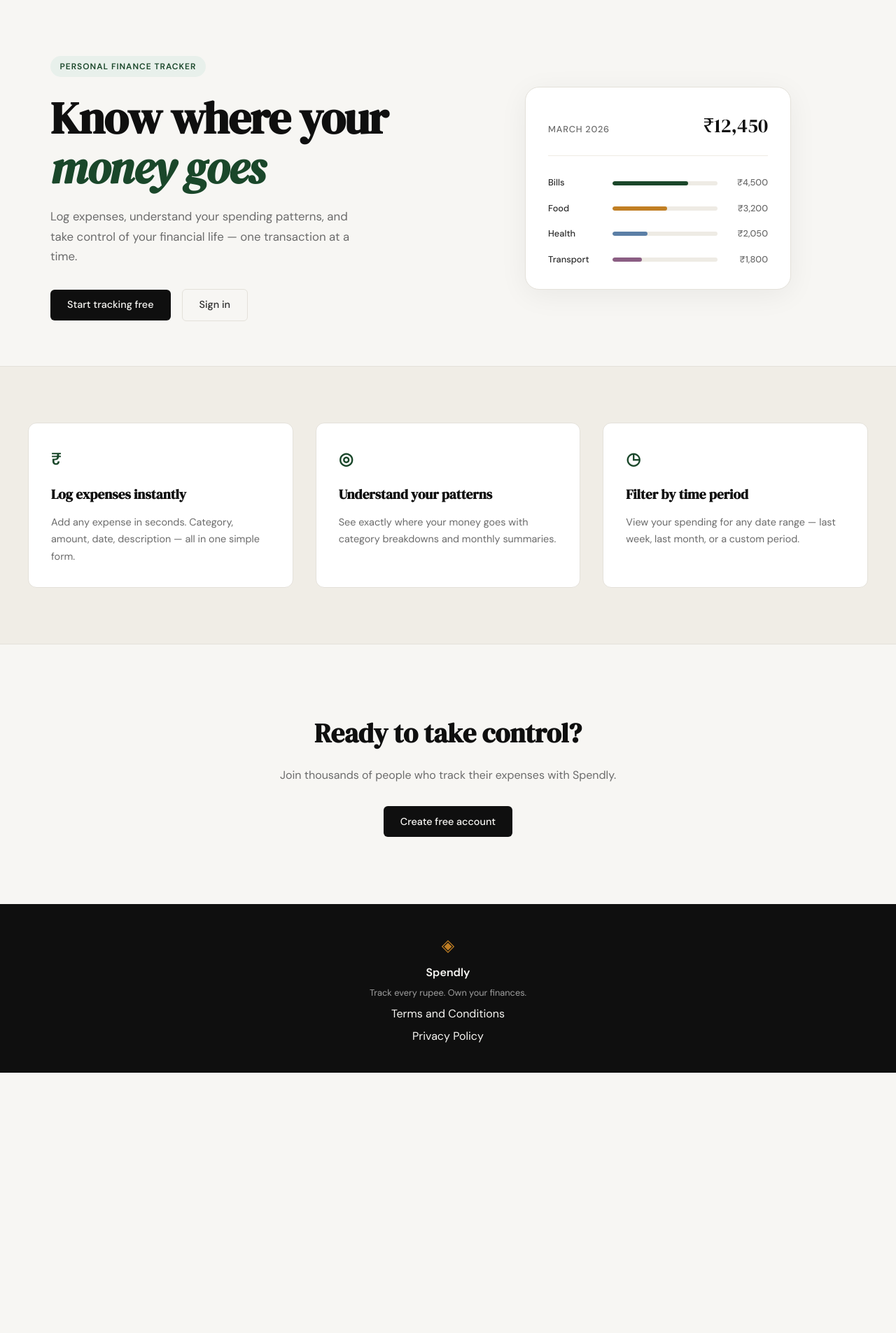
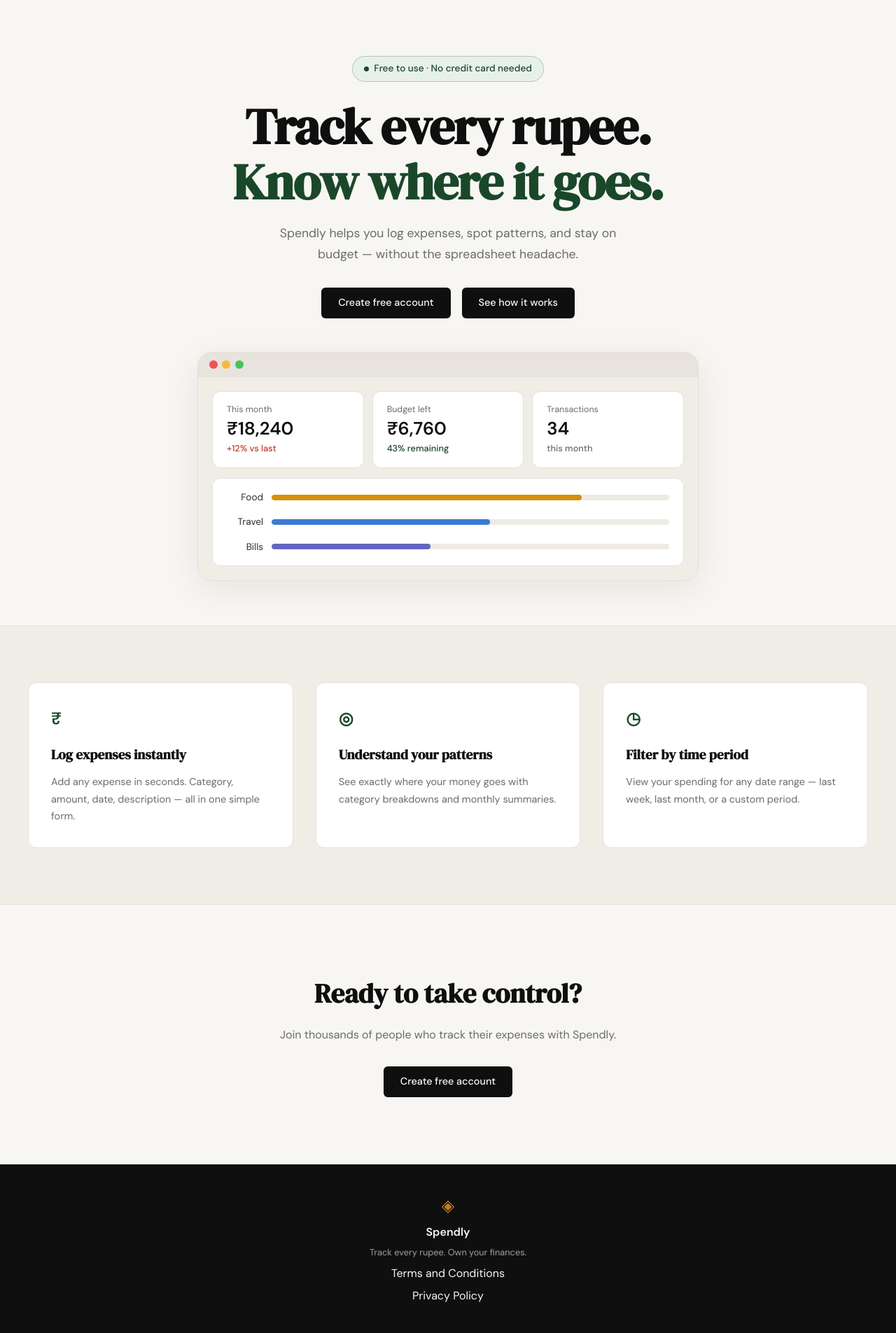
Before and after one commit to amit-kumbhar-tech/expense-tracker, a Flask app: page / in a window 1280 px wide. Shown: the part 61-1966 px from the top of the page at 70% size. Before the commit the page ends 1594 px from the top, so only its background shows below. Run offline with Flask 3, Linux system fonts and the light colour scheme.

Commit message:
enhancement

```diff
--- a/static/css/style.css
+++ b/static/css/style.css
@@ -125,46 +125,64 @@ a { color: inherit; text-decoration: none; }
 
 .hero {
     padding: 5rem 2rem 4rem;
-    display: grid;
-    grid-template-columns: 1fr 1fr;
-    gap: 4rem;
+    display: flex;
+    flex-direction: column;
     align-items: center;
-    max-width: var(--max-width);
+    text-align: center;
+    max-width: 780px;
     margin: 0 auto;
+    gap: 3rem;
+}
+
+.hero-inner {
+    display: flex;
+    flex-direction: column;
+    align-items: center;
+    max-width: 640px;
+    width: 100%;
 }
 
 .hero-badge {
-    display: inline-block;
+    display: inline-flex;
+    align-items: center;
+    gap: 0.45rem;
     background: var(--accent-light);
     color: var(--accent);
-    font-size: 0.75rem;
-    font-weight: 600;
-    letter-spacing: 0.08em;
-    text-transform: uppercase;
-    padding: 0.35rem 0.85rem;
+    font-size: 0.85rem;
+    font-weight: 500;
+    padding: 0.4rem 1rem;
     border-radius: 999px;
+    border: 1px solid rgba(26, 71, 42, 0.25);
     margin-bottom: 1.5rem;
+}
+
+.hero-badge-dot {
+    width: 7px;
+    height: 7px;
+    border-radius: 50%;
+    background: var(--accent);
+    flex-shrink: 0;
 }
 
 .hero-title {
     font-family: var(--font-display);
-    font-size: clamp(2.5rem, 5vw, 4rem);
+    font-size: clamp(2.5rem, 6vw, 4.5rem);
     line-height: 1.1;
     letter-spacing: -0.02em;
     color: var(--ink);
     margin-bottom: 1.25rem;
 }
 
-.hero-title em {
-    font-style: italic;
+.hero-title-accent {
     color: var(--accent);
+    font-style: normal;
 }
 
 .hero-subtitle {
-    font-size: 1.05rem;
+    font-size: 1.1rem;
     color: var(--ink-muted);
     line-height: 1.7;
-    max-width: 460px;
+    max-width: 520px;
     margin-bottom: 2rem;
 }
 
@@ -172,88 +190,121 @@ a { color: inherit; text-decoration: none; }
     display: flex;
     gap: 1rem;
     align-items: center;
+    justify-content: center;
 }
 
 /* ------------------------------------------------------------------ */
-/* Mock card (hero visual)                                             */
+/* Hero dashboard mockup                                               */
 /* ------------------------------------------------------------------ */
 
-.hero-visual {
-    display: flex;
-    justify-content: center;
+.hero-dashboard {
+    width: 100%;
+    background: var(--paper-warm);
+    border-radius: var(--radius-lg);
+    border: 1px solid var(--border);
+    box-shadow: 0 12px 48px rgba(0,0,0,0.08);
+    overflow: hidden;
 }
 
-.mock-card {
+.dashboard-chrome {
+    background: #e8e4dd;
+    padding: 0.7rem 1rem;
+    display: flex;
+    gap: 0.4rem;
+    align-items: center;
+    border-bottom: 1px solid var(--border);
+}
+
+.dash-dot {
+    width: 12px;
+    height: 12px;
+    border-radius: 50%;
+    display: inline-block;
+    flex-shrink: 0;
+}
+
+.dash-dot-red    { background: #f25056; }
+.dash-dot-yellow { background: #f9b73a; }
+.dash-dot-green  { background: #44c35e; }
+
+.dashboard-body {
+    padding: 1.25rem;
+    display: flex;
+    flex-direction: column;
+    gap: 0.875rem;
+}
+
+.dash-stats {
+    display: grid;
+    grid-template-columns: repeat(3, 1fr);
+    gap: 0.75rem;
+}
+
+.dash-stat {
     background: var(--paper-card);
     border: 1px solid var(--border);
-    border-radius: var(--radius-lg);
-    padding: 2rem;
-    width: 100%;
-    max-width: 380px;
-    box-shadow: 0 8px 40px rgba(0,0,0,0.06);
+    border-radius: var(--radius-md);
+    padding: 1rem 1.25rem;
+    display: flex;
+    flex-direction: column;
+    gap: 0.15rem;
+    text-align: left;
 }
 
-.mock-card-header {
-    display: flex;
-    justify-content: space-between;
-    align-items: baseline;
-    margin-bottom: 1.75rem;
-    padding-bottom: 1.25rem;
-    border-bottom: 1px solid var(--border-soft);
+.dash-stat-label {
+    font-size: 0.78rem;
+    color: var(--ink-muted);
 }
 
-.mock-label {
+.dash-stat-value {
+    font-size: 1.6rem;
+    font-weight: 600;
+    color: var(--ink);
+    line-height: 1.2;
+}
+
+.dash-stat-sub {
     font-size: 0.8rem;
     font-weight: 500;
-    color: var(--ink-muted);
-    text-transform: uppercase;
-    letter-spacing: 0.06em;
 }
 
-.mock-total {
-    font-family: var(--font-display);
-    font-size: 1.75rem;
-    color: var(--ink);
+.dash-danger  { color: var(--danger); }
+.dash-success { color: var(--accent); }
+.dash-muted   { color: var(--ink-muted); }
+
+.dash-bars {
+    background: var(--paper-card);
+    border: 1px solid var(--border);
+    border-radius: var(--radius-md);
+    padding: 1rem 1.25rem;
+    display: flex;
+    flex-direction: column;
+    gap: 0.85rem;
 }
 
-.mock-bars { display: flex; flex-direction: column; gap: 1rem; }
-
-.mock-bar-row {
+.dash-bar-row {
     display: grid;
-    grid-template-columns: 80px 1fr 60px;
+    grid-template-columns: 52px 1fr;
     align-items: center;
     gap: 0.75rem;
 }
 
-.mock-cat {
-    font-size: 0.8rem;
-    font-weight: 500;
+.dash-bar-label {
+    font-size: 0.85rem;
     color: var(--ink-soft);
+    text-align: right;
 }
 
-.mock-bar-track {
-    height: 6px;
+.dash-bar-track {
+    height: 8px;
     background: var(--border-soft);
     border-radius: 999px;
     overflow: hidden;
 }
 
-.mock-bar {
+.dash-bar {
     height: 100%;
-    background: var(--accent);
     border-radius: 999px;
-    transition: width 0.6s ease;
-}
-
-.mock-bar-2 { background: var(--accent-2); }
-.mock-bar-3 { background: #5b7fa6; }
-.mock-bar-4 { background: #8b5e83; }
-
-.mock-amt {
-    font-size: 0.8rem;
-    font-weight: 500;
-    color: var(--ink-muted);
-    text-align: right;
 }
 
 /* ------------------------------------------------------------------ */
@@ -512,15 +563,8 @@ a { color: inherit; text-decoration: none; }
 /* ------------------------------------------------------------------ */
 
 @media (max-width: 900px) {
-    .hero {
-        grid-template-columns: 1fr;
-        text-align: center;
-    }
-
-    .hero-subtitle { max-width: 100%; }
-    .hero-actions { justify-content: center; }
-    .hero-visual { display: none; }
-
+    .hero { padding: 3rem 1.5rem 2.5rem; }
+    .dash-stats { grid-template-columns: 1fr; }
     .features-inner { grid-template-columns: 1fr; }
 }
 
--- a/templates/landing.html
+++ b/templates/landing.html
@@ -6,55 +6,66 @@
 
 <section class="hero">
     <div class="hero-inner">
-        <div class="hero-badge">Personal Finance Tracker</div>
+        <div class="hero-badge">
+            <span class="hero-badge-dot"></span>
+            Free to use · No credit card needed
+        </div>
         <h1 class="hero-title">
-            Know where your<br>
-            <em>money goes</em>
+            Track every rupee.<br>
+            <span class="hero-title-accent">Know where it goes.</span>
         </h1>
         <p class="hero-subtitle">
-            Log expenses, understand your spending patterns,
-            and take control of your financial life —
-            one transaction at a time.
+            Spendly helps you log expenses, spot patterns, and stay
+            on budget — without the spreadsheet headache.
         </p>
         <div class="hero-actions">
-            <a href="{{ url_for('register') }}" class="btn-primary">Start tracking free</a>
-            <a href="{{ url_for('login') }}" class="btn-ghost">Sign in</a>
+            <a href="{{ url_for('register') }}" class="btn-primary">Create free account</a>
+            <a href="#" class="btn-primary">See how it works</a>
         </div>
     </div>
-    <div class="hero-visual">
-        <div class="mock-card">
-            <div class="mock-card-header">
-                <span class="mock-label">March 2026</span>
-                <span class="mock-total">₹12,450</span>
+
+    <div class="hero-dashboard">
+        <div class="dashboard-chrome">
+            <span class="dash-dot dash-dot-red"></span>
+            <span class="dash-dot dash-dot-yellow"></span>
+            <span class="dash-dot dash-dot-green"></span>
+        </div>
+        <div class="dashboard-body">
+            <div class="dash-stats">
+                <div class="dash-stat">
+                    <span class="dash-stat-label">This month</span>
+                    <span class="dash-stat-value">₹18,240</span>
+                    <span class="dash-stat-sub dash-danger">+12% vs last</span>
+                </div>
+                <div class="dash-stat">
+                    <span class="dash-stat-label">Budget left</span>
+                    <span class="dash-stat-value">₹6,760</span>
+                    <span class="dash-stat-sub dash-success">43% remaining</span>
+                </div>
+                <div class="dash-stat">
+                    <span class="dash-stat-label">Transactions</span>
+                    <span class="dash-stat-value">34</span>
+                    <span class="dash-stat-sub dash-muted">this month</span>
+                </div>
             </div>
-            <div class="mock-bars">
-                <div class="mock-bar-row">
-                    <span class="mock-cat">Bills</span>
-                    <div class="mock-bar-track">
-                        <div class="mock-bar" style="width: 72%"></div>
+            <div class="dash-bars">
+                <div class="dash-bar-row">
+                    <span class="dash-bar-label">Food</span>
+                    <div class="dash-bar-track">
+                        <div class="dash-bar" style="width: 78%; background: #d4900a;"></div>
                     </div>
-                    <span class="mock-amt">₹4,500</span>
                 </div>
-                <div class="mock-bar-row">
-                    <span class="mock-cat">Food</span>
-                    <div class="mock-bar-track">
-                        <div class="mock-bar mock-bar-2" style="width: 52%"></div>
+                <div class="dash-bar-row">
+                    <span class="dash-bar-label">Travel</span>
+                    <div class="dash-bar-track">
+                        <div class="dash-bar" style="width: 55%; background: #3a7bd5;"></div>
                     </div>
-                    <span class="mock-amt">₹3,200</span>
                 </div>
-                <div class="mock-bar-row">
-                    <span class="mock-cat">Health</span>
-                    <div class="mock-bar-track">
-                        <div class="mock-bar mock-bar-3" style="width: 33%"></div>
+                <div class="dash-bar-row">
+                    <span class="dash-bar-label">Bills</span>
+                    <div class="dash-bar-track">
+                        <div class="dash-bar" style="width: 40%; background: #6366c1;"></div>
                     </div>
-                    <span class="mock-amt">₹2,050</span>
-                </div>
-                <div class="mock-bar-row">
-                    <span class="mock-cat">Transport</span>
-                    <div class="mock-bar-track">
-                        <div class="mock-bar mock-bar-4" style="width: 28%"></div>
-                    </div>
-                    <span class="mock-amt">₹1,800</span>
                 </div>
             </div>
         </div>
```
